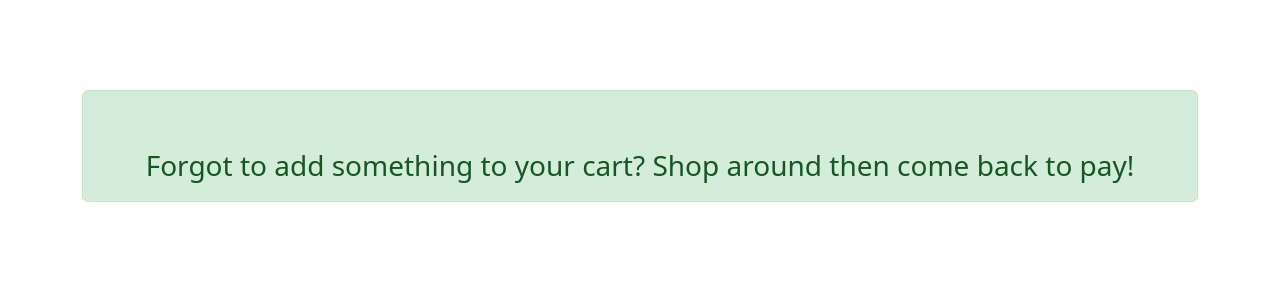
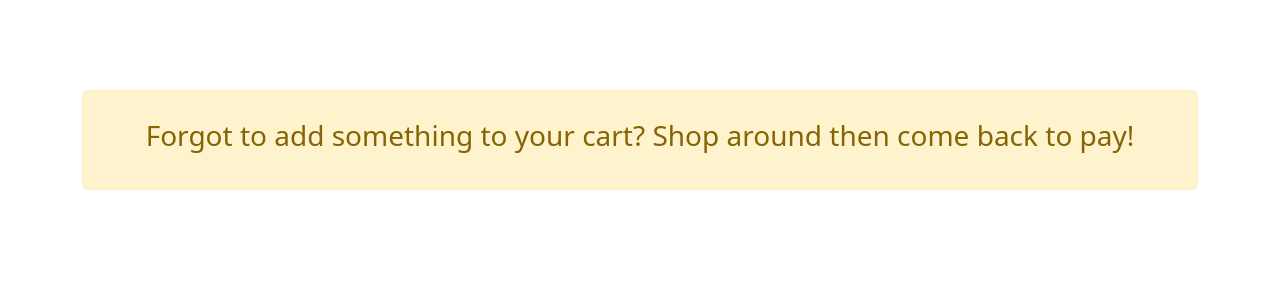
Before and after one commit to devpavth/ShopSwift, a Django app: page /cancel/ in a window 1280 px wide. Shown: the top 300 px of the page. Run offline with Django 5.2, Linux system fonts and the light colour scheme.

Commit message:
Add files via upload

```diff
--- a/store/templates/store/cancel.html
+++ b/store/templates/store/cancel.html
@@ -15,11 +15,11 @@
         }
 
         .success-message {
-            background-color: #d4edda; /* Bootstrap success alert background color */
-            color: #155724; /* Bootstrap success alert text color */
-            padding: 10px;
+            background-color: #fff3cd; /* Bootstrap success alert background color */
+            color: #856404; /* Bootstrap success alert text color */
+            padding: 28px;
             margin-bottom: 20px; /* Add some bottom margin for spacing */
-            border: 1px solid #c3e6cb; /* Bootstrap success alert border color */
+            border: 1px solid #ffeeba; /* Bootstrap success alert border color */
             border-radius: 6px; /* Bootstrap success alert border radius */
         }
 
@@ -29,7 +29,7 @@
     <section>
         <div class="container">
             <div class="success-message">
-                <h3 class="text-center mt-5">Forgot to add something to your cart? Shop around then come back to pay!</h3>
+                <h3 class="text-center">Forgot to add something to your cart? Shop around then come back to pay!</h3>
             </div>
         </div>
     </section>
```
